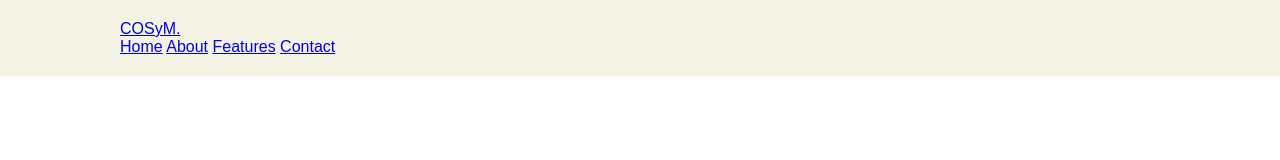
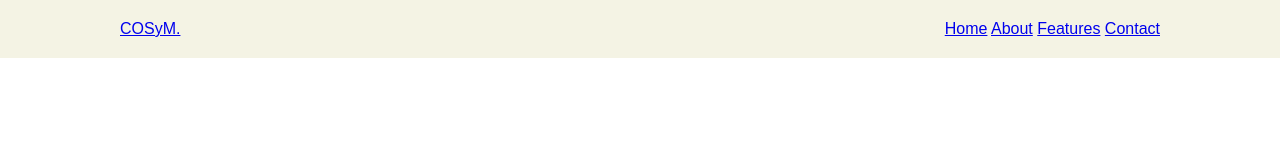
Before and after one commit to artreyrey/firstDeccentProject, a plain HTML site: page COSyM/index.html in a window 1280 px wide. Drawn offline with Linux system fonts and the light colour scheme; a web font is replaced by a local one.

Commit message:
Update style.css

```diff
--- a/COSyM/style.css
+++ b/COSyM/style.css
@@ -15,5 +15,13 @@ header {
     width: 100%;
     padding: 20px 120px;
     background: #f4f3e4;
+    display: flex;
+    justify-content: space-between;
+    align-items: center;
+    z-index: 100;
 
 }
+
+.logo {
+
+}
```
